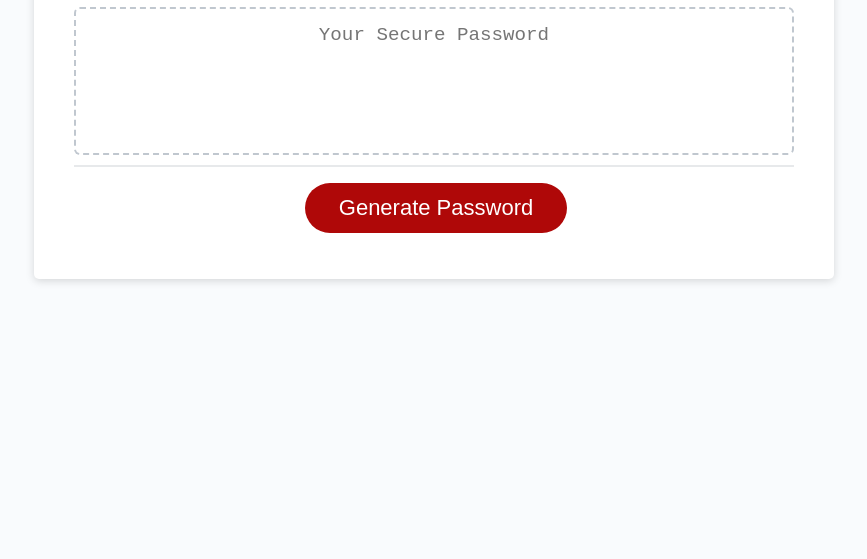
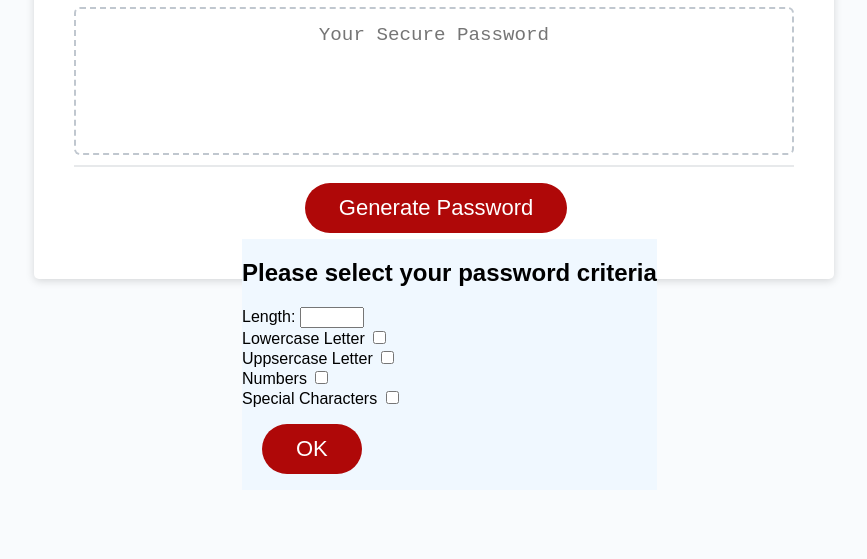
Before and after one commit to hmhtom/password-generator, a plain HTML site: page index.html in a window 1280 px wide. Shown: the part 241-800 px from the top of the page, without its empty margins (206-1073 px from the left). Drawn offline with Linux system fonts and the light colour scheme.

Commit message:
style criteria form
Give criteria form basic styles

```diff
--- a/style.css
+++ b/style.css
@@ -97,6 +97,16 @@ button[disabled] {
   float: right;
 }
 
+#criteria{
+  position:fixed;
+  flex-direction: column;
+  top: 60%;
+  left: 35%;
+  z-index: 1;
+  align-items: center;
+  background-color: aliceblue;
+}
+
 #password {
   -webkit-appearance: none;
   -moz-appearance: none;
```
